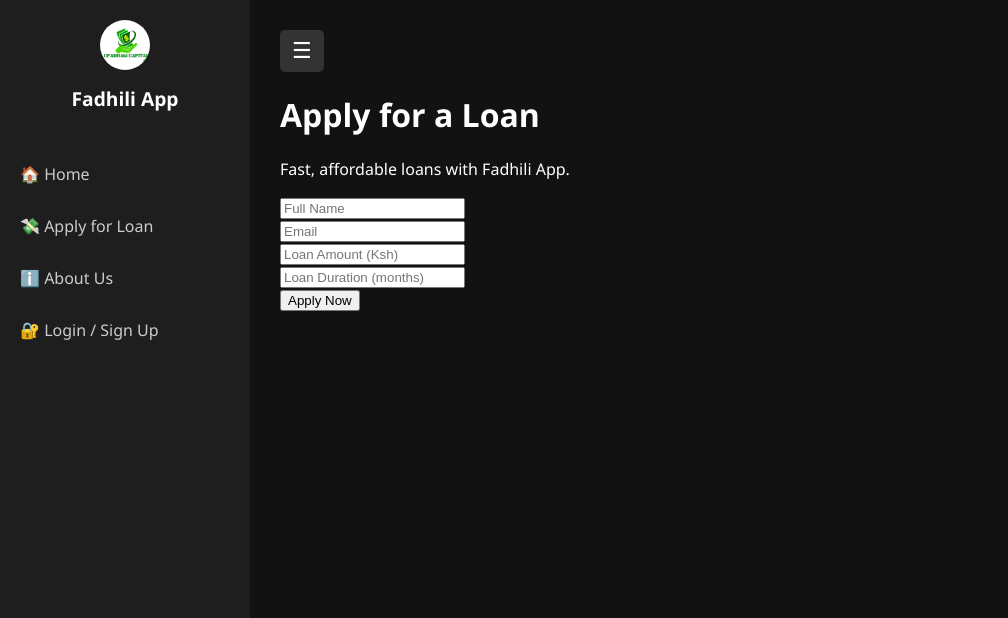
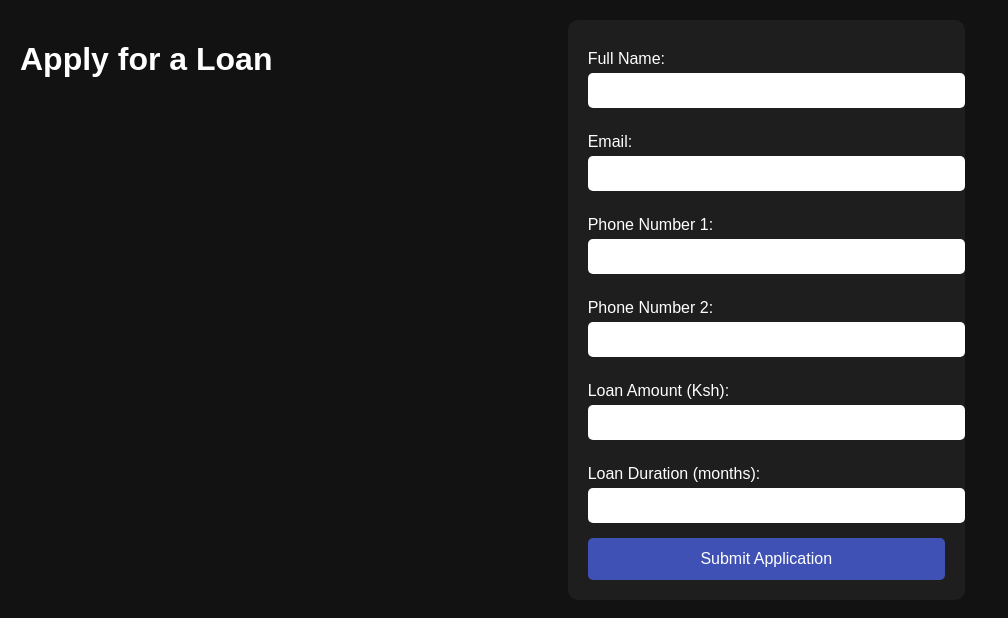
Before and after one commit to Josekratz20/Ufadhili-Loan-website, a website: page public/application/application.html in a window 1280 px wide. Shown: the whole page, without its empty margins (0-1008 px from the left). Drawn offline with Linux system fonts and the light colour scheme.

```diff
--- a/public/application/application.html
+++ b/public/application/application.html
@@ -2,45 +2,74 @@
 <html lang="en">
   <head>
     <meta charset="UTF-8" />
-    <title>Fadhili | Apply for Loan</title>
+    <title>Apply for Loan | Fadhili App</title>
     <link rel="stylesheet" href="../css/style.css" />
+    <style>
+      body {
+        background-color: #121212;
+        color: #fff;
+        font-family: Arial, sans-serif;
+        padding: 20px;
+      }
+      h1 {
+        text-align: center;
+        margin-bottom: 30px;
+      }
+      form {
+        max-width: 500px;
+        margin: auto;
+        background: #1e1e1e;
+        padding: 20px;
+        border-radius: 10px;
+      }
+      label {
+        display: block;
+        margin: 10px 0 5px;
+      }
+      input {
+        width: 100%;
+        padding: 10px;
+        margin-bottom: 15px;
+        border: none;
+        border-radius: 5px;
+      }
+      button {
+        background: #3f51b5;
+        color: #fff;
+        padding: 12px;
+        border: none;
+        width: 100%;
+        border-radius: 5px;
+        font-size: 16px;
+        cursor: pointer;
+      }
+      button:hover {
+        background: #5c6bc0;
+      }
+    </style>
   </head>
   <body>
-    <div class="sidebar">
-      <div class="logo">
-        <img src="../images/logo.jpg" alt="Fadhili Logo" />
-        <h2>Fadhili App</h2>
-      </div>
-      <ul class="nav-links">
-        <li><a href="../index.html">🏠 Home</a></li>
-        <li><a href="application.html">💸 Apply for Loan</a></li>
-        <li><a href="about.html">ℹ️ About Us</a></li>
-        <li><a href="login.html">🔐 Login / Sign Up</a></li>
-      </ul>
-    </div>
+    <h1>Apply for a Loan</h1>
+    <form action="/apply-loan" method="POST">
+      <label>Full Name:</label>
+      <input type="text" name="fullname" required />
 
-    <div class="main-content">
-      <button class="toggle-btn" onclick="toggleSidebar()">☰</button>
-      <h1>Apply for a Loan</h1>
-      <p>Fast, affordable loans with Fadhili App.</p>
+      <label>Email:</label>
+      <input type="email" name="email" required />
 
-      <form>
-        <input type="text" placeholder="Full Name" required /><br />
-        <input type="email" placeholder="Email" required /><br />
-        <input type="number" placeholder="Loan Amount (Ksh)" required /><br />
-        <input
-          type="text"
-          placeholder="Loan Duration (months)"
-          required
-        /><br />
-        <button type="submit">Apply Now</button>
-      </form>
-    </div>
+      <label>Phone Number 1:</label>
+      <input type="tel" name="phone1" required />
 
-    <script>
-      function toggleSidebar() {
-        document.querySelector(".sidebar").classList.toggle("collapsed");
-      }
-    </script>
+      <label>Phone Number 2:</label>
+      <input type="tel" name="phone2" required />
+
+      <label>Loan Amount (Ksh):</label>
+      <input type="number" name="amount" min="3000" required />
+
+      <label>Loan Duration (months):</label>
+      <input type="number" name="duration" required />
+
+      <button type="submit">Submit Application</button>
+    </form>
   </body>
 </html>
```
Also changed, not shown: server.js (+46 -30 lines).
